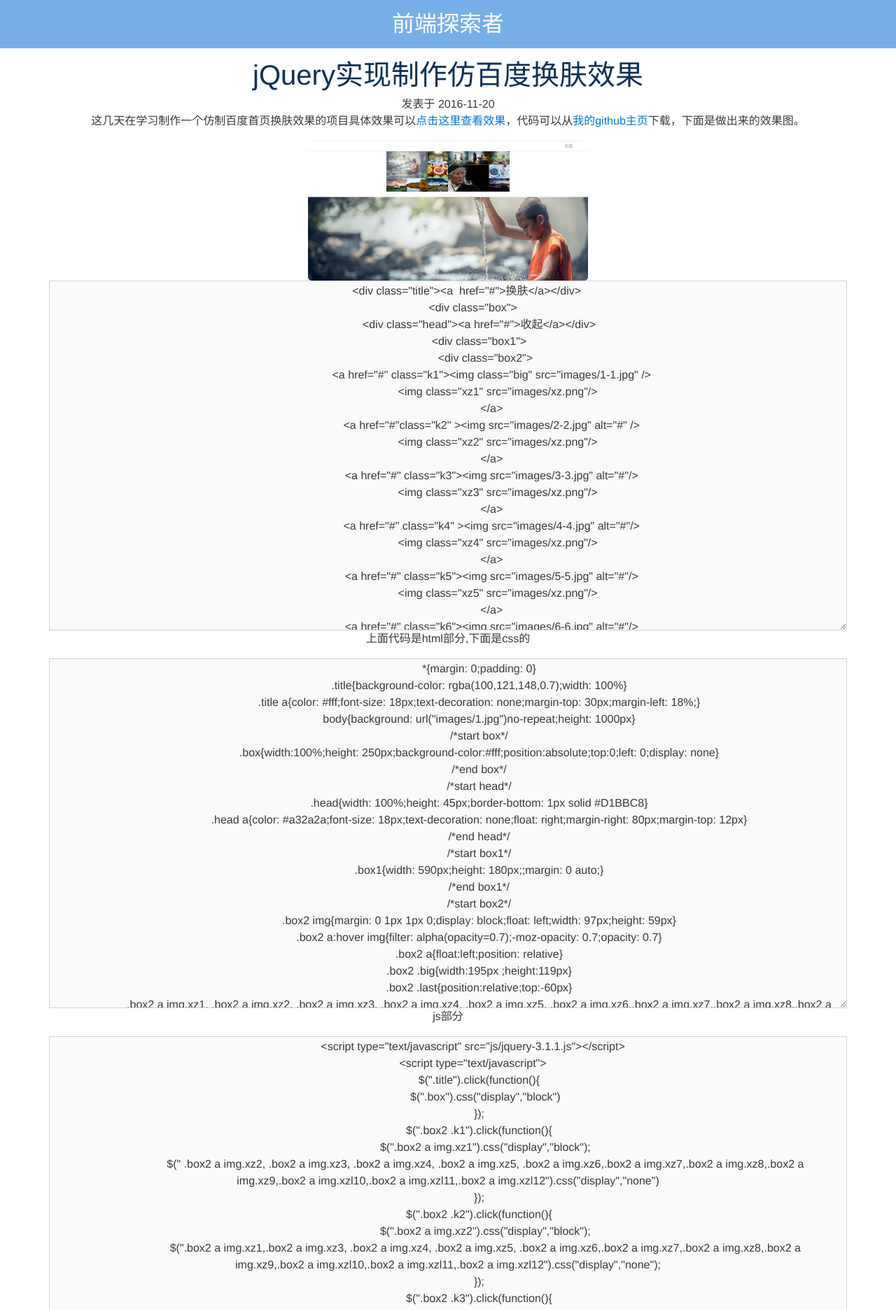
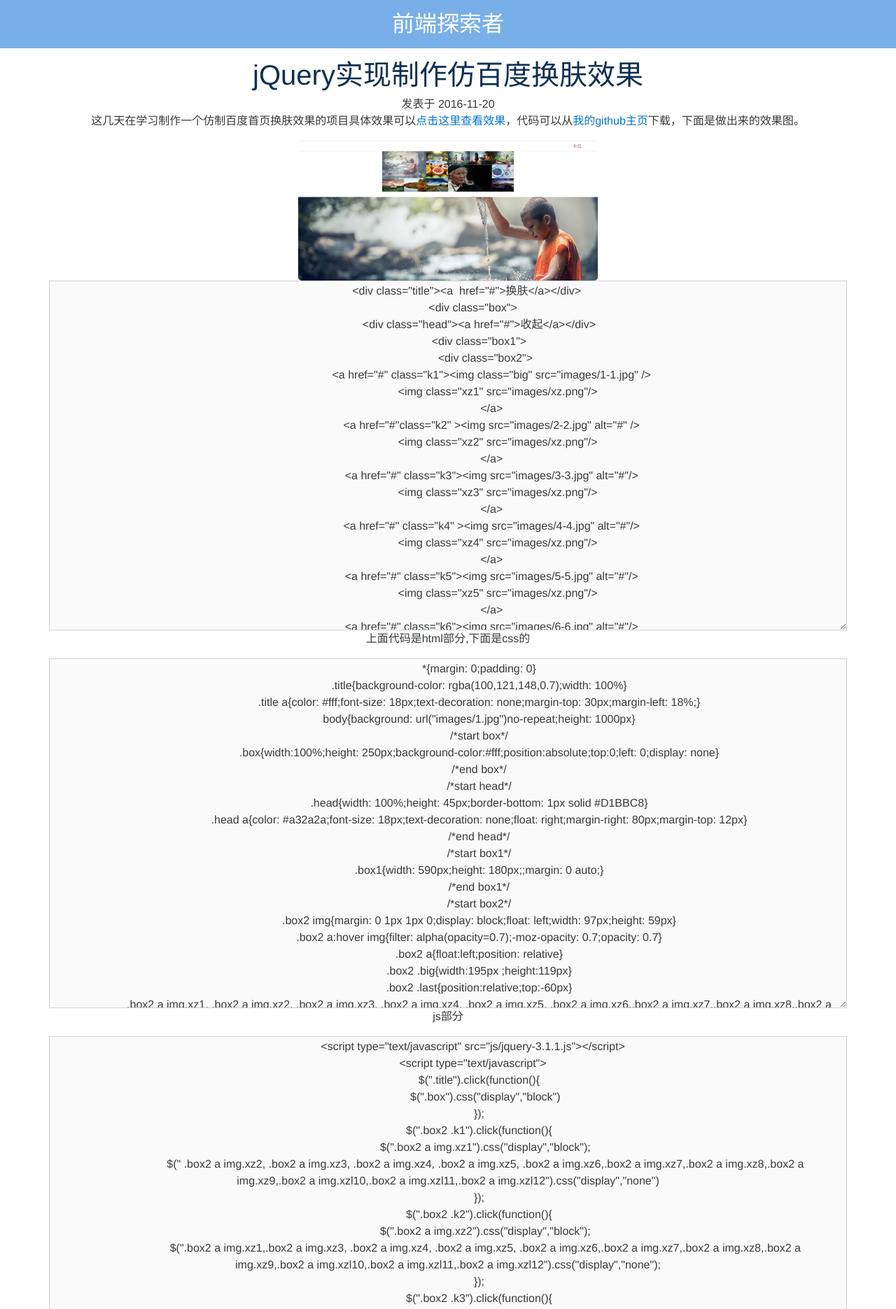
Before and after one commit to AustinCQ/AustinCQ.github.io, a Jekyll site: the page built from 2016/11/20/index.html, in a window 1280 px wide. Shown: the part 517-2388 px from the top of the page at 70% size. Built offline with Jekyll 4.4.1, drawn with Linux system fonts in a browser that asks for light colours; nearby versions of some CDN libraries; comment, search, counter and statistics services are not loaded.

Commit message:
Update min.html

```diff
--- a/_includes/min.html
+++ b/_includes/min.html
@@ -10,7 +10,7 @@
     </div>
         <div class="article-body">
             <p>这几天在学习制作一个仿制百度首页换肤效果的项目具体效果可以<span><a href="http://huangdaxing.top/2016/11/demo/" itemprop="url">点击这里查看效果</a>，</span>代码可以从<span><a href="https://github.com/AustinCQ">我的github主页</a>下载，</span>下面是做出来的效果图。<br/></p>
-		<div class="col-xs-12 col-sm-12 col-md-12"><img class="img-rounded" src="http://huangdaxing.top/web-dist/images/pic1120.png" alt="jquery 网页换肤" width="400px" height="200px" /></div>
+		<div class="col-xs-12 col-sm-12 col-md-12"><img class="img-rounded" src="http://huangdaxing.top/web-dist/images/pic1120.png" alt="jquery 网页换肤" width="auto" height="200px" /></div><br/><br/>
 		<p>
           <textarea disabled="disabled" class="col-xs-12 col-sm-12 col-md-12">
             <div class="title"><a  href="#">换肤</a></div>
@@ -58,6 +58,7 @@
                     </div>
                 </div>
           </textarea></p>
+		<br/>
 <p>上面代码是html部分,下面是css的</p>
             <p>
                 <textarea disabled="disabled" class="col-xs-12 col-sm-12 col-md-12">
@@ -85,7 +86,7 @@
                     .box2 a img.xzl10,.box2 a img.xzl11,.box2 a img.xzl12{position: absolute;bottom:1px;right: 1px;width: 20px;height: 20px;top:-21px;display: none}
                     /*end box2*/
                 </textarea>
-            </p>
+            </p><br/>
             <p>js部分</p>
             <p><textarea disabled="disabled" class="col-xs-12 col-sm-12 col-md-12">
                 <script type="text/javascript" src="js/jquery-3.1.1.js"></script>
@@ -149,10 +150,11 @@
                         $("body").css("background",'url(images/'+i+'.jpg)');
                     });
                 </script>
-            </textarea></p>
+            </textarea></p><br/>
             <p>js部分我用的是click控制css的display属性，页面开始加载时值默认为none，当鼠标点击超链接时，js就会将display改为block</p>
         </div>
     </div>
+	<hr/>
 	<div class="ds-thread" data-thread-key="2016-11-20" data-title="js制作仿百度换肤效果" data-url="http://huangdaxing.top/2016/11/20/"></div>
 <script type="text/javascript">
 var duoshuoQuery = {short_name:"austincq"};
```
